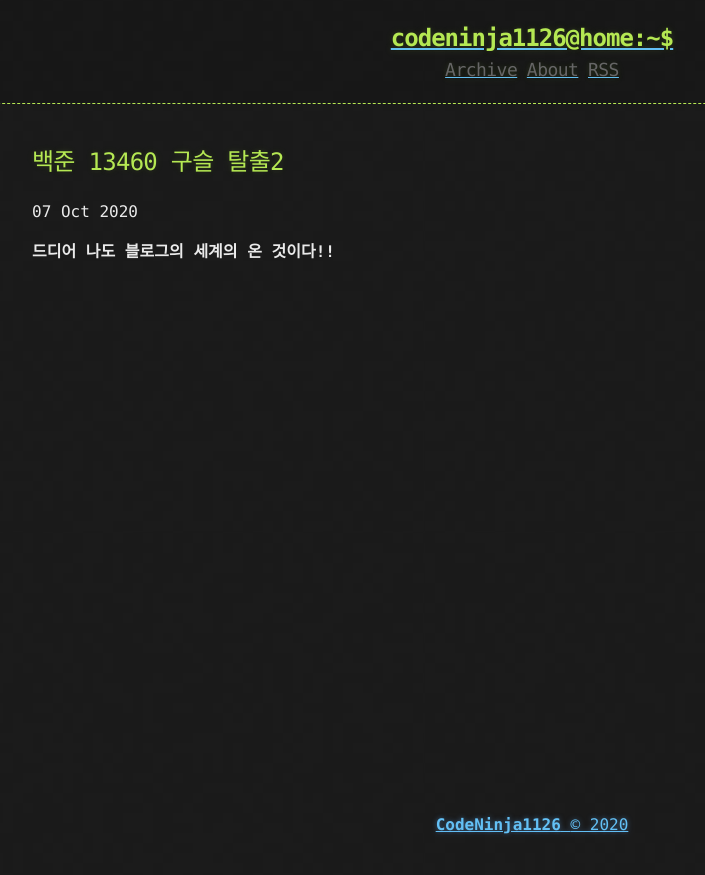
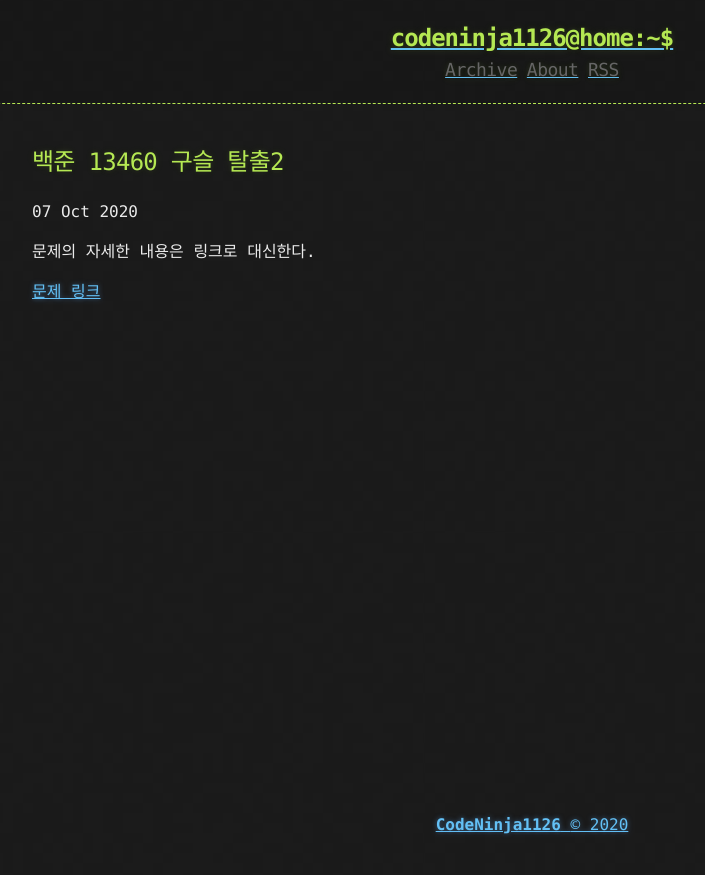
Before and after one commit to CodeNinja1126/CodeNinja1126.github.io, a Jekyll site: the page built from _posts/2020-10-07-코딩 테스트01.md, in a window 1280 px wide. Shown: the top 875 px of the page, without its empty margins (108-813 px from the left). Built offline with Jekyll 4.4.1, drawn with Linux system fonts in a browser that asks for light colours.

Commit message:
Update 2020-10-07-코딩 테스트01.md

```diff
--- a/_posts/2020-10-07-코딩 테스트01.md
+++ b/_posts/2020-10-07-코딩 테스트01.md
@@ -4,6 +4,6 @@ tags: [blog, coding problems]
 published: true
 ---
 
+문제의 자세한 내용은 링크로 대신한다.
 
-
-**드디어 나도 블로그의 세계의 온 것이다!!**
+[문제 링크](https://www.acmicpc.net/problem/13460)
```
